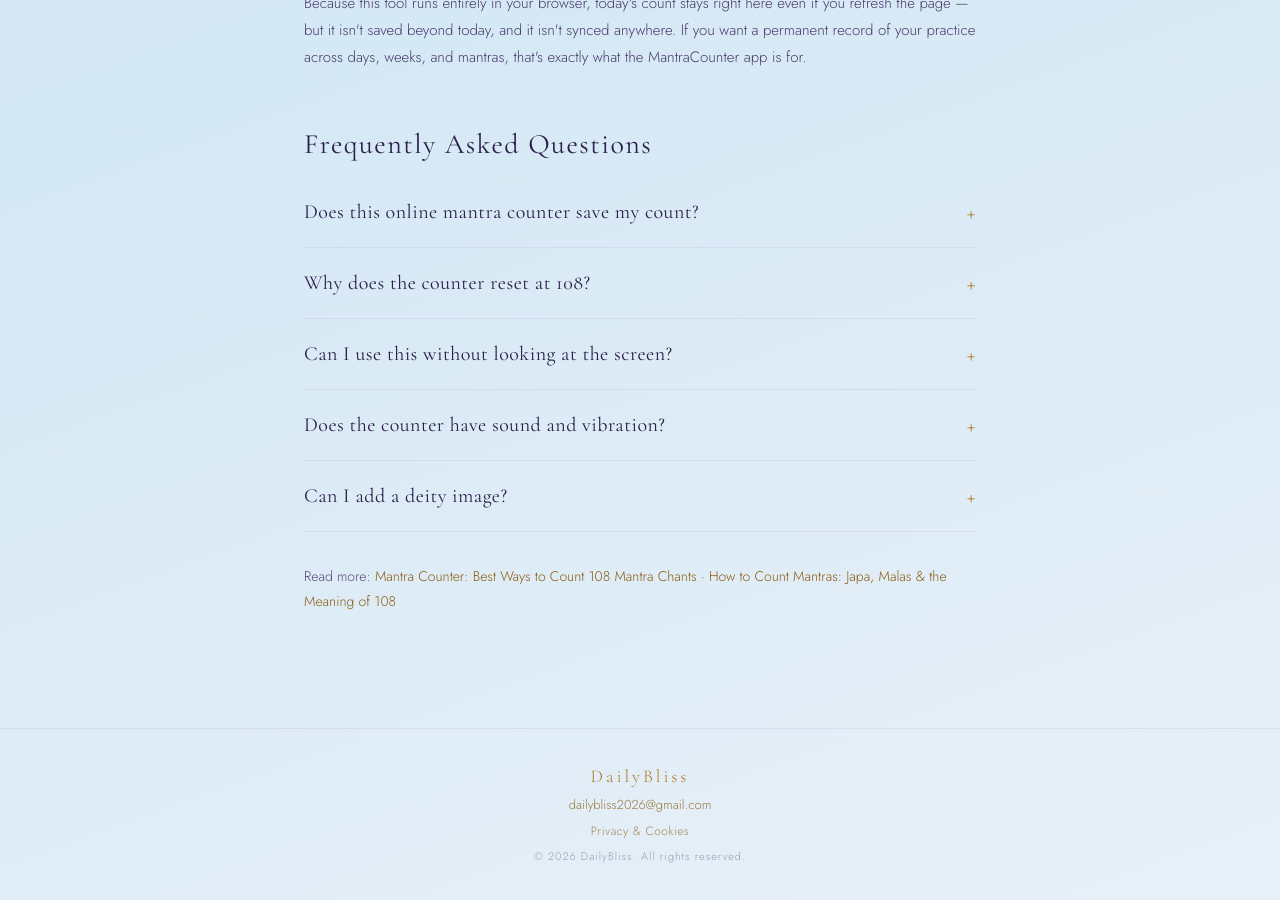
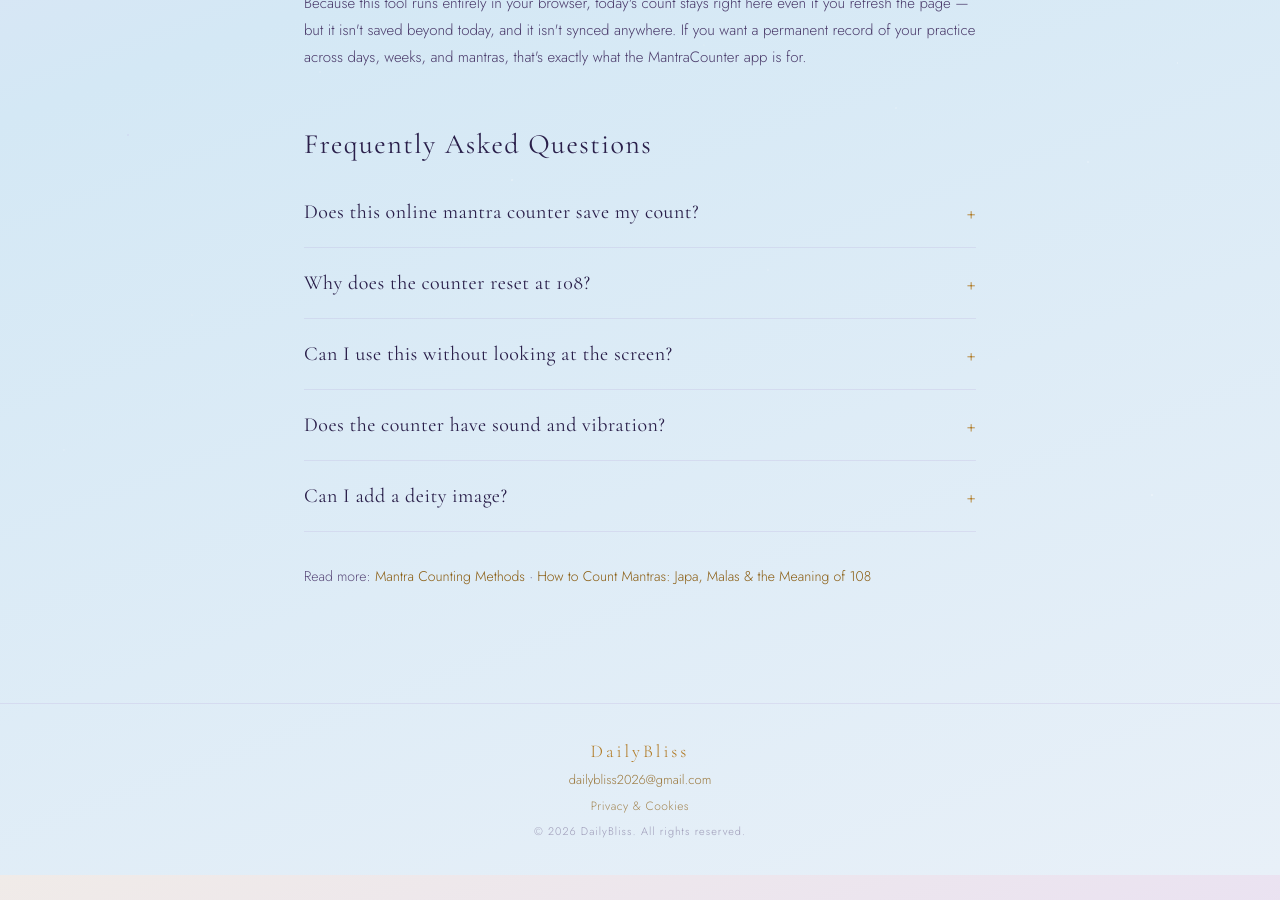
Before and after one commit to dailybliss/dailybliss.github.io, a Jekyll site: the page built from tools/mantra-counter/index.html, in a window 1280 px wide and 900 px high, scrolled down 1372 px. Built offline with Jekyll 4.4.1, drawn with Linux system fonts in a browser that asks for light colours; after the commit the page ends 2247 px from its top, so only the background shows below that.

Commit message:
Update index.html

```diff
--- a/tools/mantra-counter/index.html
+++ b/tools/mantra-counter/index.html
@@ -143,7 +143,7 @@
   </details>
 
   <p style="margin-top:32px; font-size:14px; color:var(--subtle);">
-    Read more: <a href="{{ '/blog/mantra-counter-online/' | relative_url }}">Mantra Counter: Best Ways to Count 108 Mantra Chants</a>
+    Read more: <a href="{{ '/blog/ways-to-count-mantra-chants/' | relative_url }}">Mantra Counting Methods</a>
     · <a href="{{ '/blog/how-to-count-mantras/' | relative_url }}">How to Count Mantras: Japa, Malas &amp; the Meaning of 108</a>
   </p>
 </article>
```
